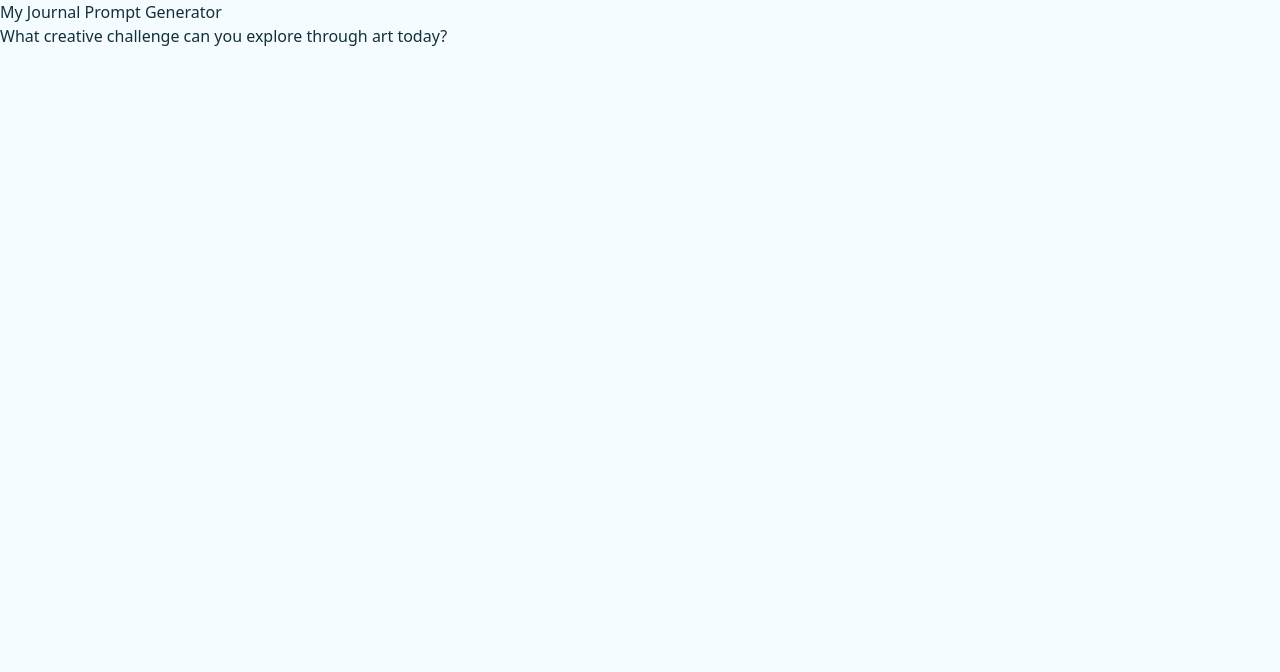
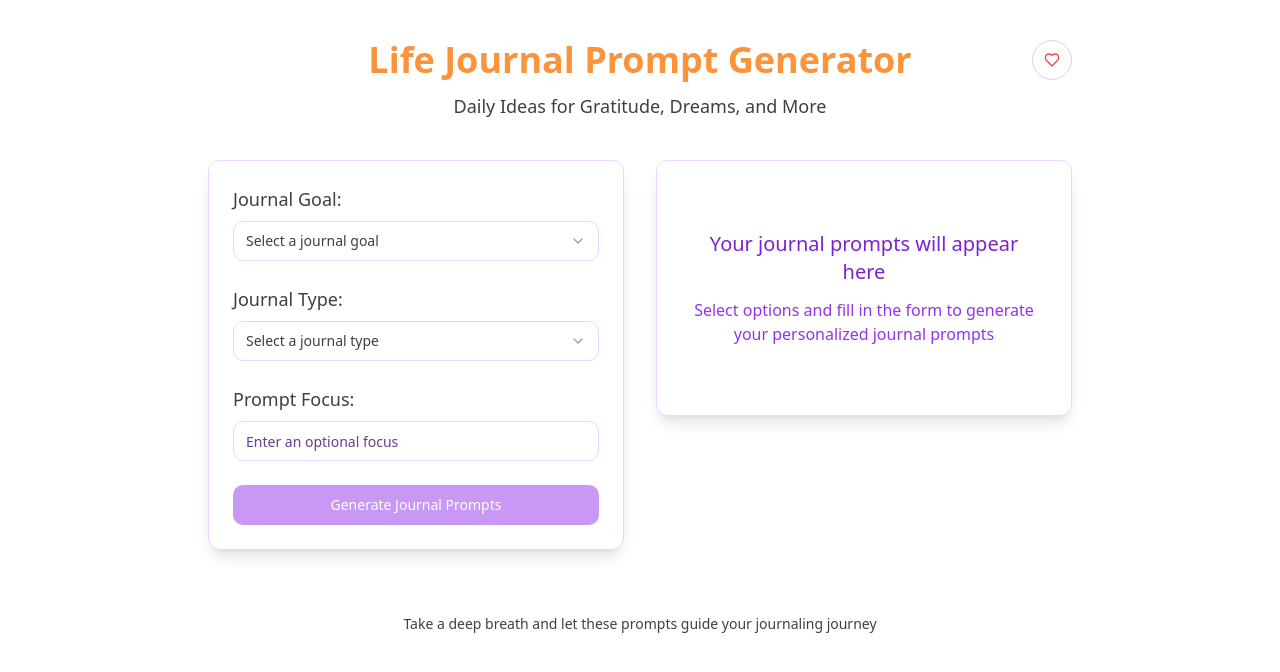
Before and after one commit to SmarToolz/life-journal-prompt-generator, a React (Vite) app: page / in a window 1280 px wide. Shown: the top 672 px of the page. Built offline with nearby package versions, Linux system fonts and the light colour scheme.

Commit message:
Fix: Restore preview functionality
The user reported that they can no longer see the preview. This commit likely addresses the issue.

```diff
--- a/src/App.tsx
+++ b/src/App.tsx
@@ -1,30 +1,15 @@
 
-import React, { useEffect, useState } from 'react';
+import React from 'react';
+import Index from './pages/Index';
+import { Toaster } from "@/components/ui/toaster";
+import { FavoritesProvider } from './contexts/FavoritesContext';
 
 function App() {
-  const [prompt, setPrompt] = useState('');
-
-  useEffect(() => {
-    fetch('/prompts.json')
-      .then(response => response.json())
-      .then(data => {
-        console.log(data);
-        const goals = Object.keys(data.journalGoals);
-        const randomGoal = goals[Math.floor(Math.random() * goals.length)];
-        const types = Object.keys(data.journalGoals[randomGoal]);
-        const randomType = types[Math.floor(Math.random() * types.length)];
-        const prompts = data.journalGoals[randomGoal][randomType];
-        const randomPrompt = prompts[Math.floor(Math.random() * prompts.length)];
-        setPrompt(randomPrompt);
-      })
-      .catch(error => console.error('Error loading prompts:', error));
-  }, []);
-
   return (
-    <div>
-      <h1>My Journal Prompt Generator</h1>
-      <p>{prompt || 'Loading prompt...'}</p>
-    </div>
+    <FavoritesProvider>
+      <Index />
+      <Toaster />
+    </FavoritesProvider>
   );
 }
 
```
